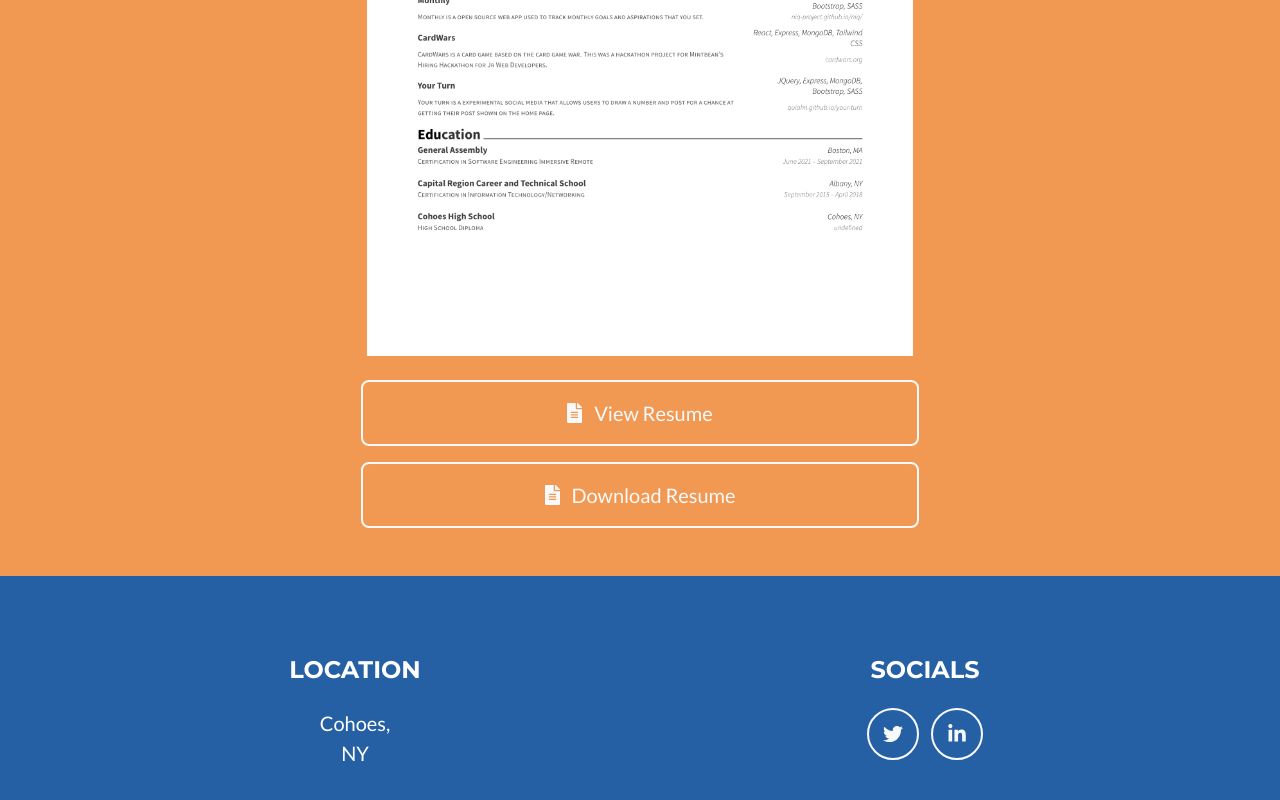
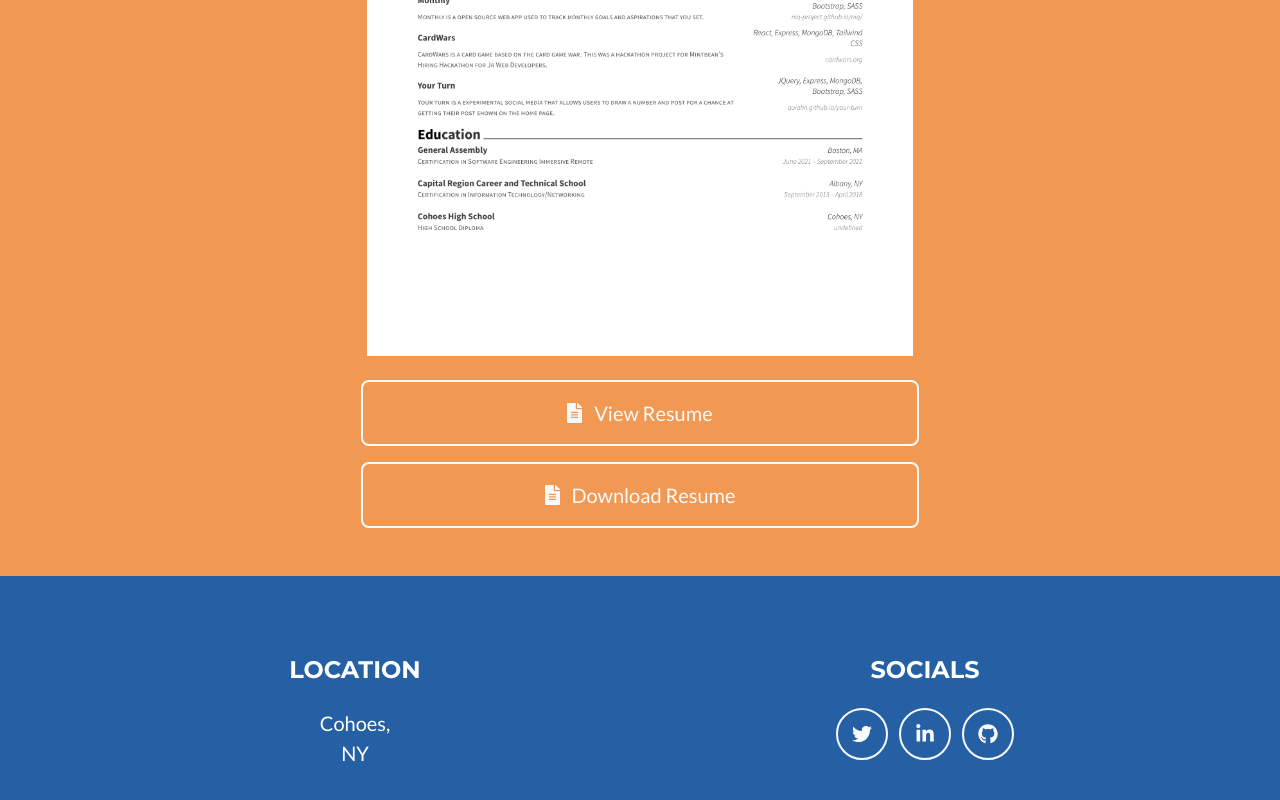
Before and after one commit to Quiahn/Quiahn, a plain HTML site: page index.html in a window 1280 px wide. Shown: the part 3467-4267 px from the top of the page. Drawn offline with nearby package versions, Linux system fonts and the light colour scheme.

Commit message:
Add github link to footer

```diff
--- a/index.html
+++ b/index.html
@@ -210,6 +210,7 @@
                         <h4 class="text-uppercase mb-4">Socials</h4>
                         <a class="btn btn-outline-light btn-social mx-1" href="https://twitter.com/codingwithqui"><i class="fab fa-fw fa-twitter"></i></a>
                         <a class="btn btn-outline-light btn-social mx-1" href="https://www.linkedin.com/in/quiahn-ballou/"><i class="fab fa-fw fa-linkedin-in"></i></a>
+                        <a class="btn btn-outline-light btn-social mx-1" href="https://github.com/Quiahn"><i class="fab fa-fw fa-github"></i></a>
                     </div>
                     <!-- Footer About Text -->
                     <!-- <div class="col-lg-4">
```
